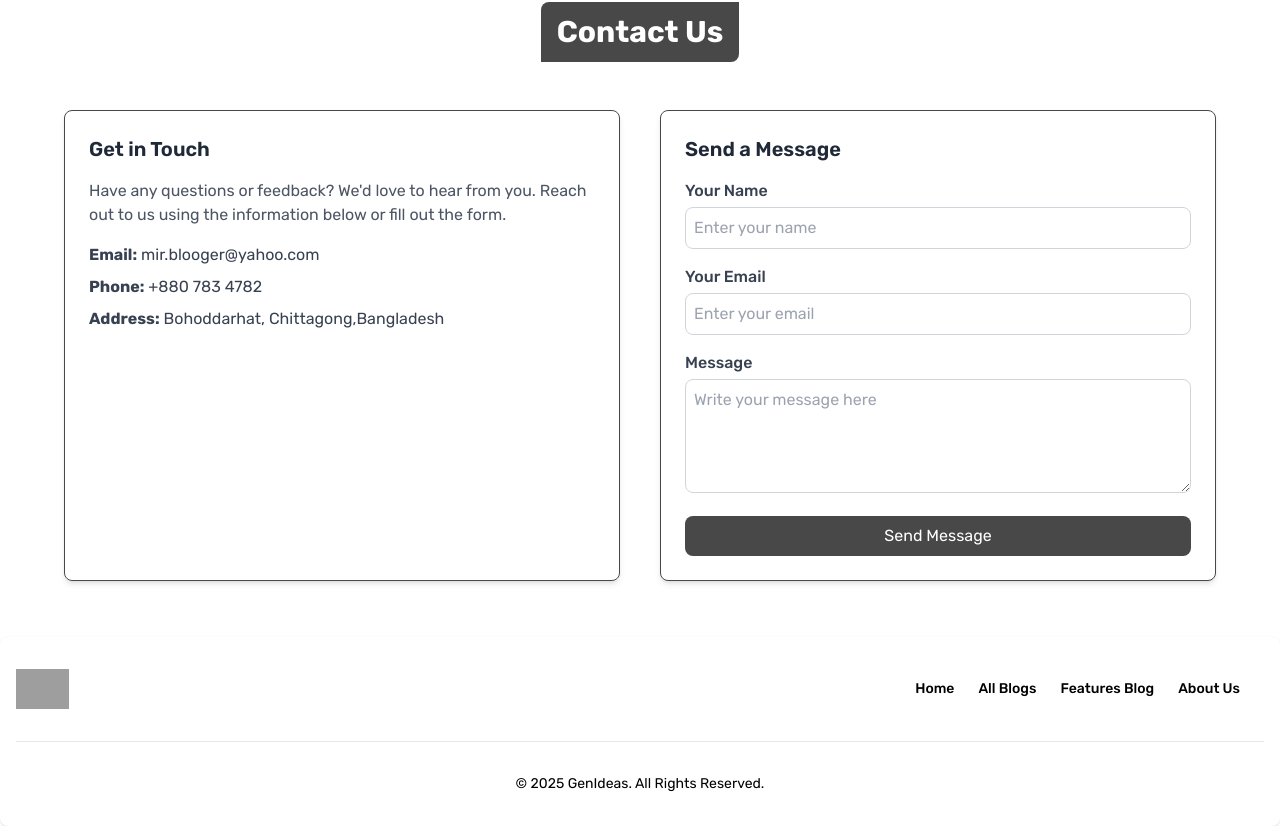
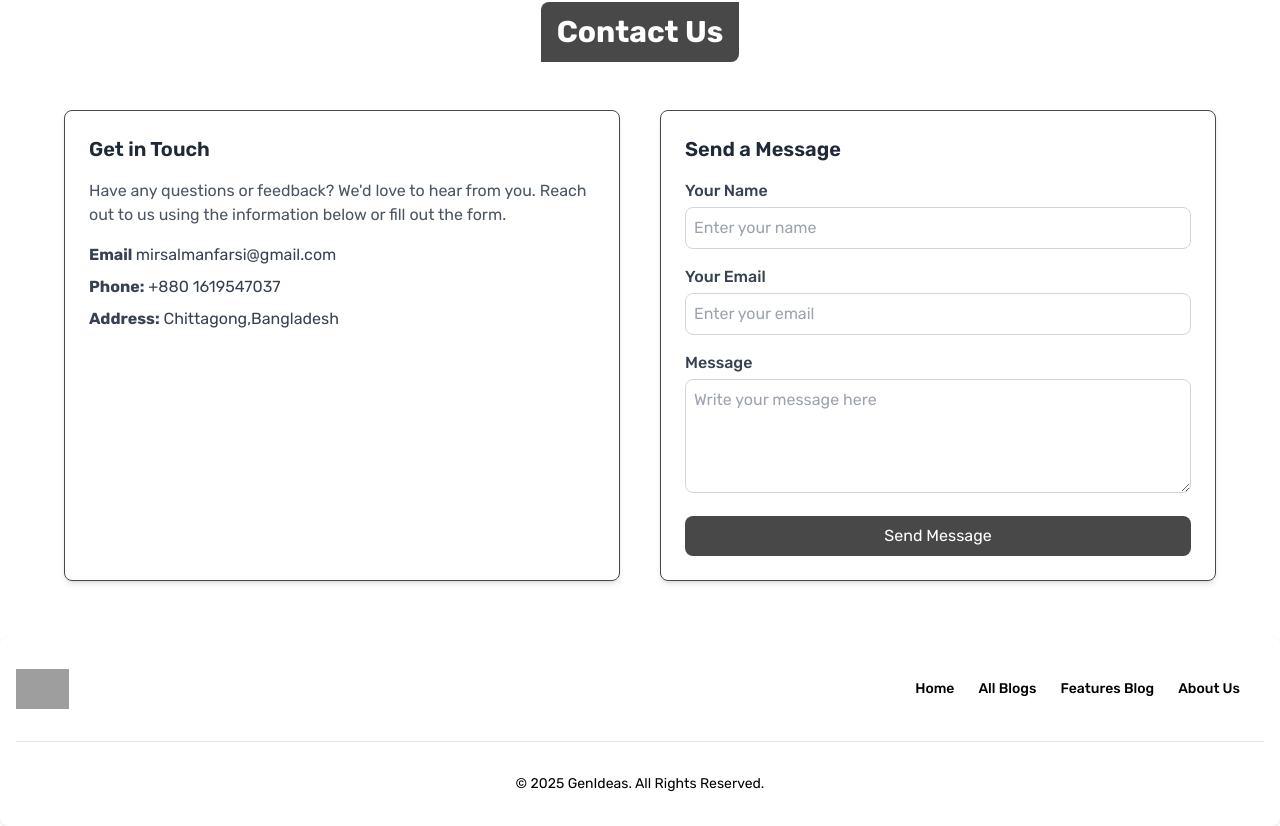
Before and after one commit to MMSFarsi/Complete-Blog-Website-Client-Side, a React (Vite) app: page / in a window 1280 px wide. Shown: the part 2146-2972 px from the top of the page. Built offline with nearby package versions, Linux system fonts and the light colour scheme; no server answers; grey boxes are pictures that could not be loaded.

Commit message:
contact us updated

```diff
--- a/src/components/ContactUs.jsx
+++ b/src/components/ContactUs.jsx
@@ -18,24 +18,21 @@ const ContactUs = () => {
           </p>
           <ul className="text-gray-700 space-y-2">
             <li>
-              <strong>Email:</strong>{" "}
-
-                mir.blooger@yahoo.com
+              <strong>Email </strong> mirsalmanfarsi@gmail.com
 
             </li>
             <li>
-              <strong>Phone:</strong> +880 783 4782
+              <strong>Phone:</strong> +880 1619547037
             </li>
             <li>
-              <strong>Address:</strong> Bohoddarhat, Chittagong,Bangladesh
+              <strong>Address:</strong> Chittagong,Bangladesh
             </li>
           </ul>
         </div>
 
 
         <div className="flex-1 bg-white border border-[#484848] p-6 rounded-lg shadow-md">
-          <h3 className="text-xl font-semibold text-gray-800 mb-4">
-            Send a Message
+          <h3 className="text-xl font-semibold text-gray-800 mb-4">Send a Message
           </h3>
           <form className="space-y-4">
             <div>
```
